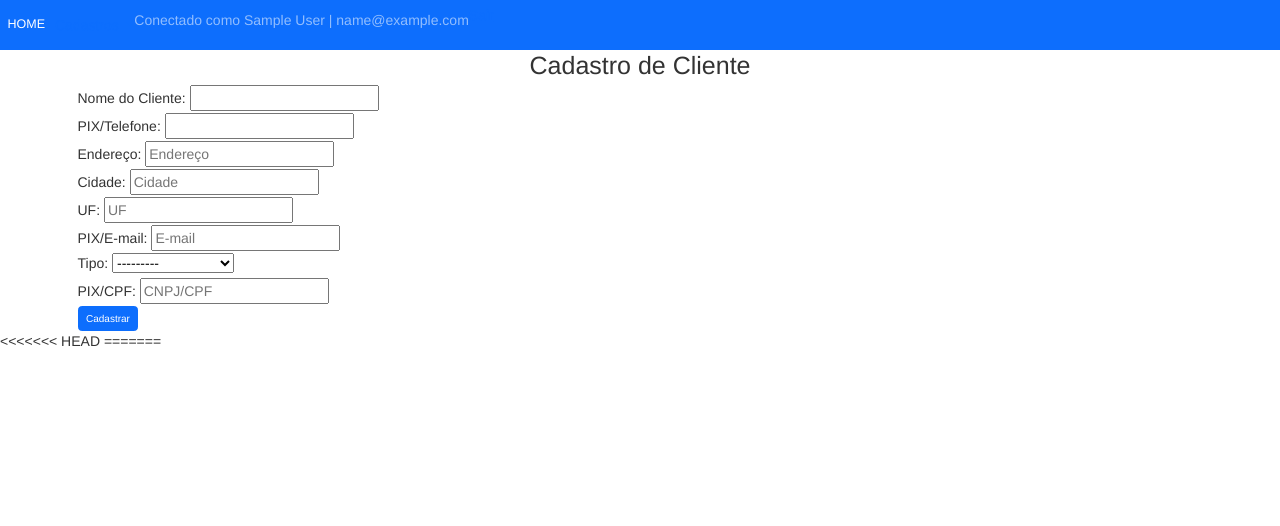
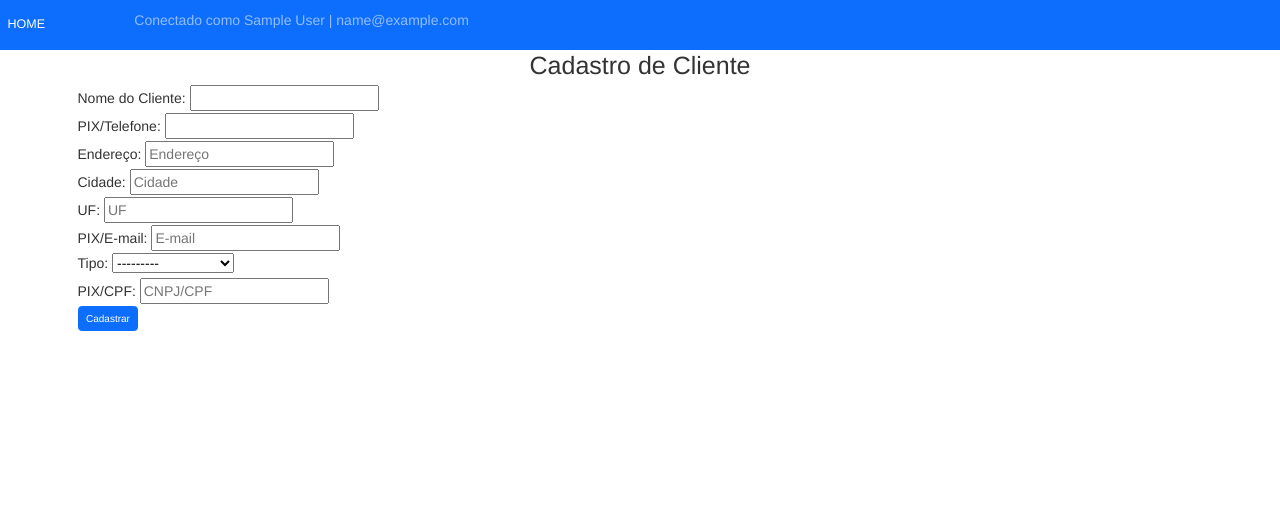
Before and after one commit to thiaguiarfideles/Plano_Real-APP, a Django app: page /agendaFinanceira/cadastrar_cliente/ in a window 1280 px wide. Shown: the top 526 px of the page. Run offline with Django 3.2, Linux system fonts and the light colour scheme; the visitor is signed in with stand-in values (Sample User, id 1); some libraries are stand-ins or nearby versions.

Commit message:
Update base.html

```diff
--- a/templates/agendaFinanceiraApp/base.html
+++ b/templates/agendaFinanceiraApp/base.html
@@ -182,7 +182,4 @@
 
     </script>
 </body>
-<<<<<<< HEAD
 </html>
-=======
-</html>
```
